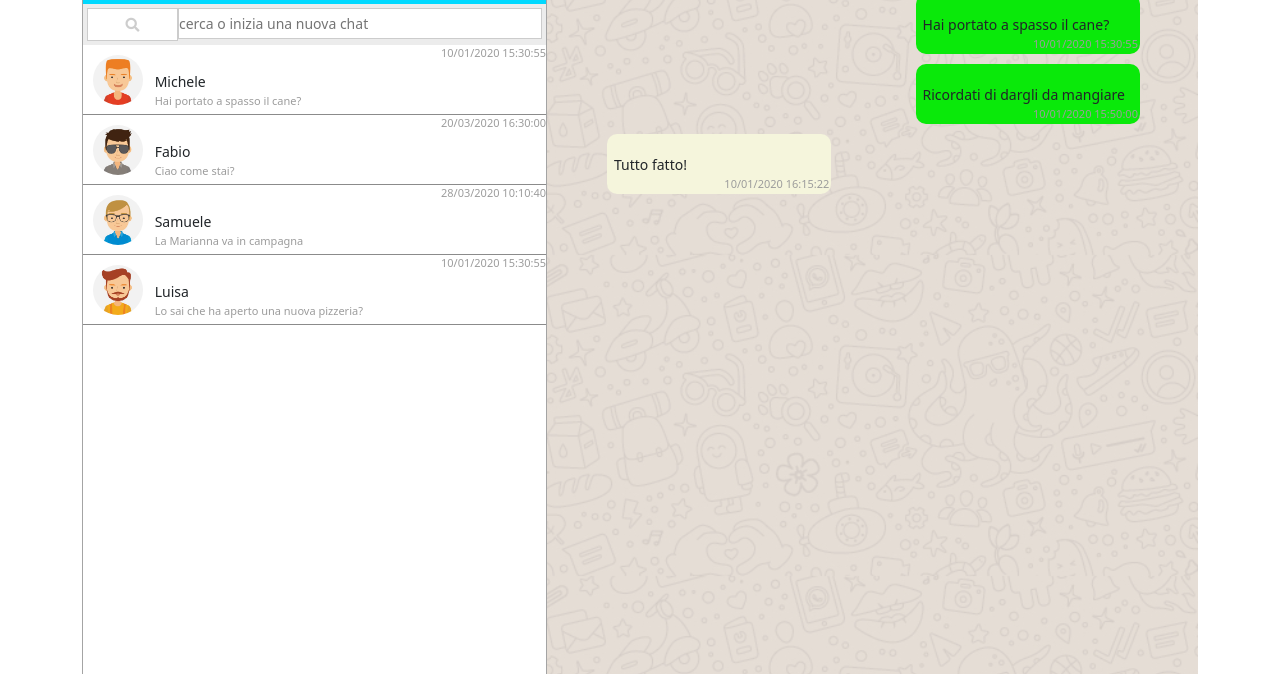
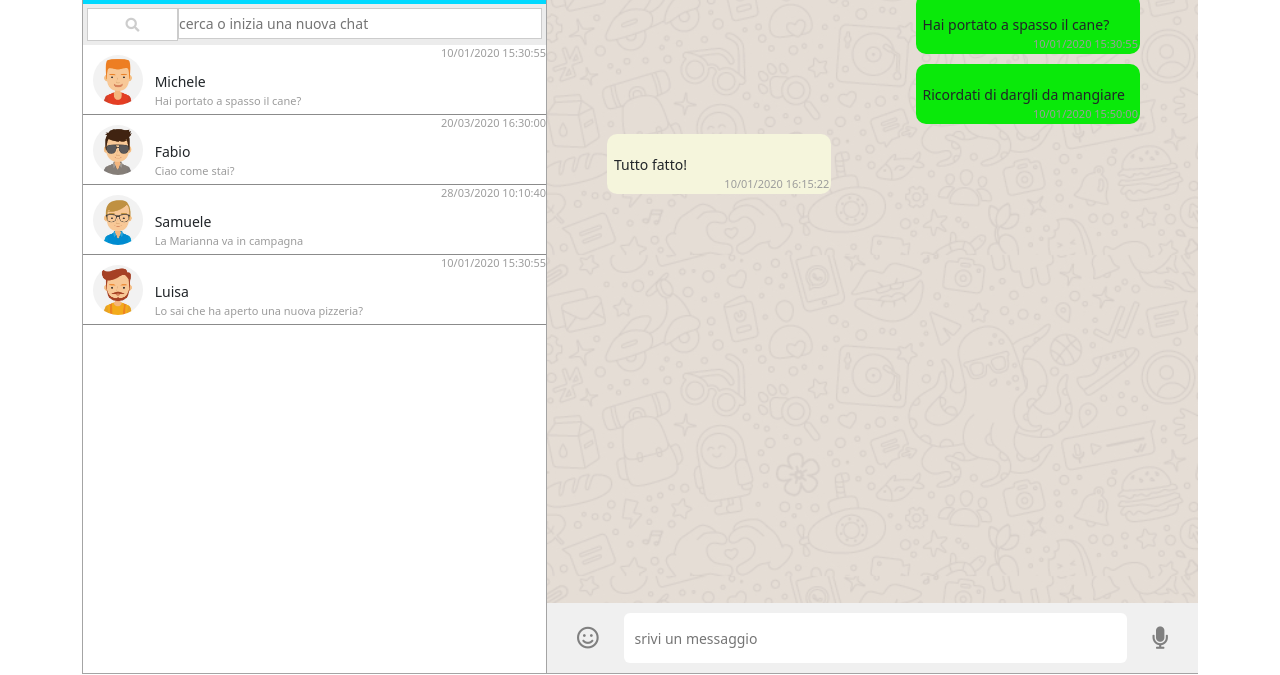
Before and after one commit to gualtierigio/vue-boolzapp, a plain HTML site: page index.html in a window 1280 px wide. Shown: the part 126-801 px from the top of the page. Drawn offline with nearby package versions, Linux system fonts and the light colour scheme.

Commit message:
preparo zona di input messaggi

```diff
--- a/css/style.css
+++ b/css/style.css
@@ -41,6 +41,7 @@ i:hover{
     width: 100%;
     /*Altezza provvisoria*/
     height: 100vh;
+    border-bottom: 1px solid rgba(136, 136, 136, 0.76);
 }
 
 /*Easy usefull*/
@@ -169,7 +170,7 @@ button.search-button i{
 
 section.messages{
     width: 100%;
-    height: calc(100% - 60px);
+    height: calc(100% - 130px);
     background-size: contain;
     background-image: url(../img/mine.jpg);
     overflow-y: scroll;
@@ -243,3 +244,28 @@ section.messages{
     top: 0;
     right: 0;
 }
+
+/*Input text*/
+
+.input-text{
+    width: 100%;
+    height: 70px;
+    align-content: flex-end;
+    background-color: #f0f0f0;
+    padding: 10px 30px;
+}
+
+.input-text i{
+    font-size: 1.4rem;
+    align-self: center;
+    color: gray;
+}
+
+.write-text{
+    width: 85%;
+    background-color: white;
+    height: 100%;
+    border-radius: 6px;
+    border: none;
+    padding: 5px 10px;
+}
--- a/index.html
+++ b/index.html
@@ -97,6 +97,11 @@
                             <p class="small-gray-text data-message align-self-end">{{element.date}}</p>
                         </div>
                     </section>
+                    <div class="input-text d-flex justify-content-between">
+                        <i class="far fa-smile"></i>
+                        <input class="write-text" type="text" placeholder="srivi un messaggio">
+                        <i class="fas fa-microphone"></i>
+                    </div>
                 </aside>
             </div>
         </div>
--- a/javascript/myscript.js
+++ b/javascript/myscript.js
@@ -96,17 +96,5 @@ var app = new Vue({
         selectContact(index) {
             this.selectedContact = index;
         },
-
-        receivedOrSent(){
-            if (this.selectedContact.messages.status == 'received'){
-                /*stampa come ricevuto*/
-            }else if(this.selectedContact.messages.status == 'sent'){
-                /*stampa come ricevuto*/
-            }
-        },
     },
-
-    mounted(){
-        console.log(this.contacts.messages);
-    }
 });
```
